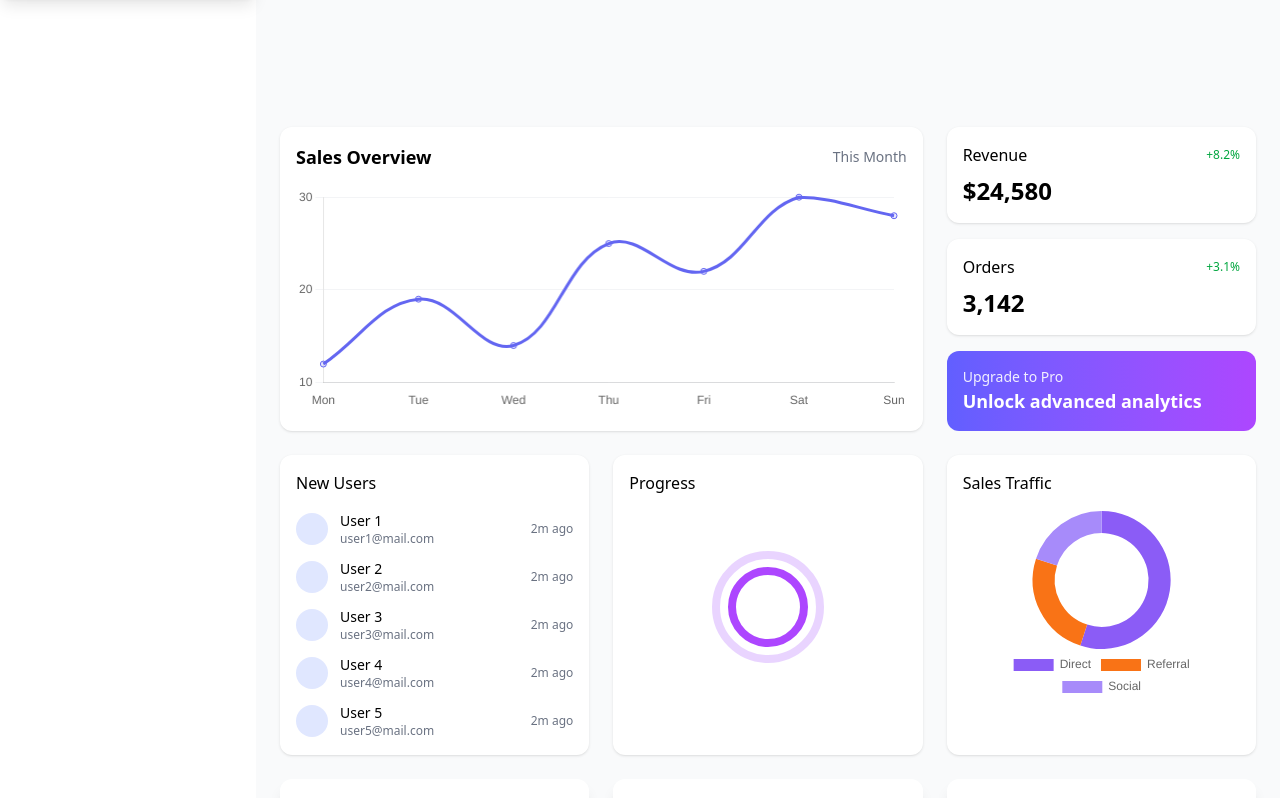
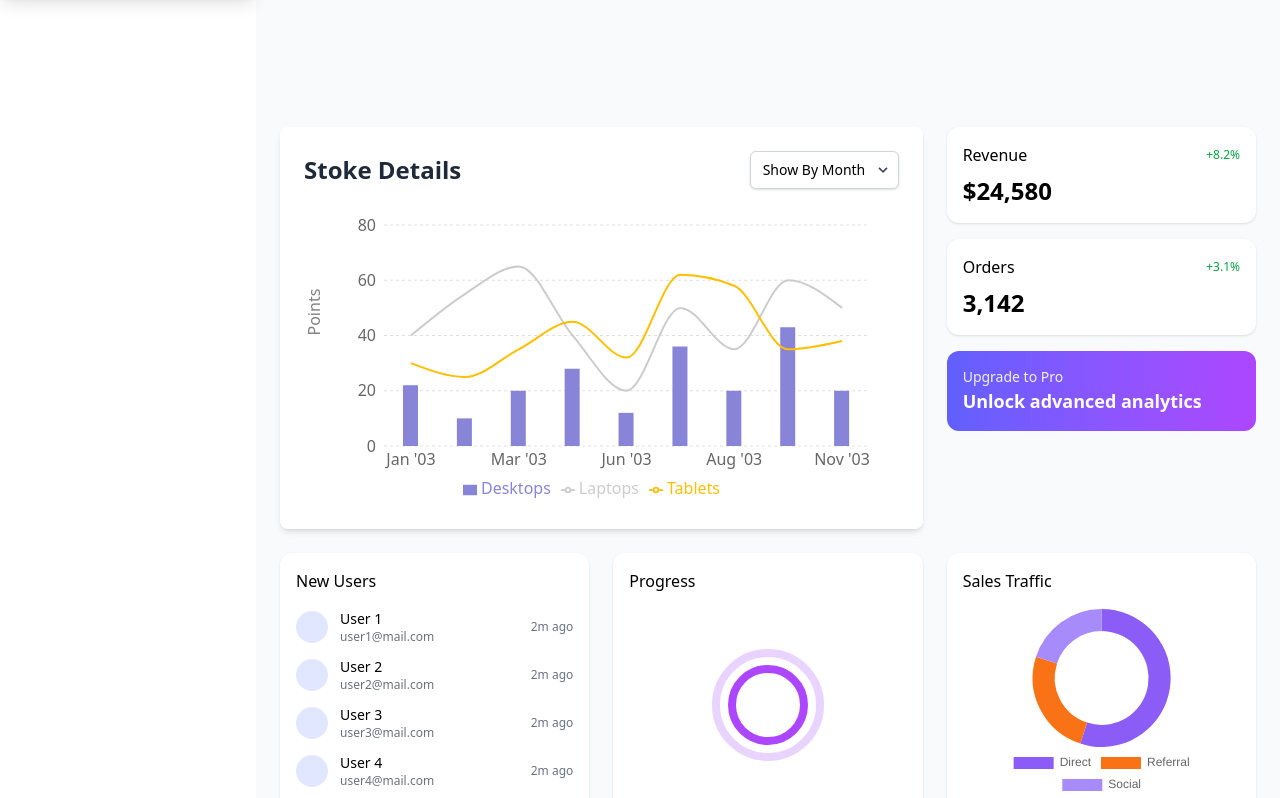
Before and after one commit to Muhammad-Munsif/users-dashboard, a React (Vite) app: page / in a window 1280 px wide. Shown: the part 802-1600 px from the top of the page. Built offline with nearby package versions, Linux system fonts and the light colour scheme.

Commit message:
small changes in three components

```diff
--- a/package.json
+++ b/package.json
@@ -23,6 +23,7 @@
         "react-dom": "^19.1.1",
         "react-icons": "5.5.0",
         "react-router-dom": "^7.9.2",
+        "recharts": "^3.2.1",
         "router": "^2.2.0",
         "tailwindcss": "^4.1.13"
     },
--- /dev/null
+++ b/src/Components/DashboardCards.jsx
@@ -0,0 +1,57 @@
+// src/components/DashboardCards.jsx
+import React from 'react';
+import StatCard from './StatCard';
+import PromoCard from './PromoCard';
+import { User, Globe, BarChart2, PieChart } from 'lucide-react'; // Example icons
+
+const DashboardCards = () => {
+  return (
+    <div className="p-4 sm:p-6 lg:p-8">
+      {/* Grid for the top cards */}
+      <div className="grid grid-cols-1 md:grid-cols-2 lg:grid-cols-4 gap-6 mb-8">
+        {/* Stat Card 1 */}
+        <StatCard
+          icon={User}
+          value="2455"
+          label="User"
+          description="Registrations"
+          color="red" // Custom prop for icon background color
+        />
+        {/* Stat Card 2 */}
+        <StatCard
+          icon={Globe} // Using Globe as an example icon
+          value="2455"
+          label="User"
+          description="Registrations"
+          color="cyan"
+        />
+        {/* Stat Card 3 */}
+        <StatCard
+          icon={BarChart2} // Using BarChart2 as an example icon
+          value="2455"
+          label="User"
+          description="Registrations"
+          color="purple"
+        />
+        {/* Stat Card 4 */}
+        <StatCard
+          icon={PieChart} // Using PieChart as an example icon
+          value="2455"
+          label="User"
+          description="Registrations"
+          color="indigo"
+        />
+      </div>
+
+      {/* Grid for the promo card (spans all columns on mobile, adjusts on tablet/desktop) */}
+      <div className="grid grid-cols-1 lg:grid-cols-2 gap-6">
+        {/* Promo Card */}
+        <div className="lg:col-span-2"> {/* This makes it span 2 columns on large screens */}
+          <PromoCard />
+        </div>
+      </div>
+    </div>
+  );
+};
+
+export default DashboardCards;
--- a/src/Components/Error404.jsx
+++ b/src/Components/Error404.jsx
@@ -1,14 +1,11 @@
 import React from "react";
-import { useNavigate } from "react-router-dom";
 
 const Error404 = () => {
-  const navigate = useNavigate();
   return (
     <div className="flex flex-col justify-center items-center min-h-dvh gap-4 bg-gray-50">
       <h1 className="text-6xl font-bold text-purple-600">404</h1>
       <p className="text-lg text-gray-600 mb-2">Page Not Found</p>
       <button
-        onClick={() => navigate("/")}
         className="px-6 py-2 rounded bg-purple-600 text-white hover:bg-purple-700 transition"
       >
         Back to Home
--- /dev/null
+++ b/src/Components/PromoCard.jsx
@@ -0,0 +1,43 @@
+// src/components/PromoCard.jsx
+import React from 'react';
+import { ArrowRight } from 'lucide-react';
+
+const PromoCard = () => {
+  return (
+    // Background gradient and padding
+    <div className="bg-gradient-to-br from-purple-600 to-indigo-700 p-8 rounded-2xl shadow-lg text-white h-full flex flex-col justify-between relative overflow-hidden">
+      {/* Abstract Background Elements (optional, for visual flair) */}
+      <div className="absolute -bottom-10 -left-10 w-48 h-48 bg-purple-500 opacity-20 rounded-full mix-blend-multiply filter blur-xl"></div>
+      <div className="absolute -top-10 -right-10 w-40 h-40 bg-indigo-500 opacity-20 rounded-full mix-blend-multiply filter blur-xl"></div>
+
+      {/* Content */}
+      <div className="relative z-10 flex flex-col justify-between h-full">
+        {/* Dollar Icon (or similar) */}
+        <div className="mb-6">
+          <span className="inline-flex items-center justify-center h-10 w-10 rounded-full bg-white bg-opacity-20 text-white text-lg font-bold">
+            $
+          </span>
+        </div>
+
+        {/* Title and Description */}
+        <h3 className="text-3xl font-bold mb-3 leading-tight">
+          Create CRM Reports
+        </h3>
+        <p className="text-gray-200 text-lg mb-6 flex-grow">
+          Outlines keep you and honest indulging honest.
+        </p>
+
+        {/* Read More Link */}
+        <a
+          href="#"
+          className="flex items-center text-white font-semibold hover:text-indigo-200 transition-colors duration-200"
+        >
+          Read More
+          <ArrowRight className="ml-2 w-5 h-5" />
+        </a>
+      </div>
+    </div>
+  );
+};
+
+export default PromoCard;
--- /dev/null
+++ b/src/Components/StatCard.jsx
@@ -0,0 +1,40 @@
+// src/components/StatCard.jsx
+import React from 'react';
+import { MoreHorizontal } from 'lucide-react'; // Icon for the three dots
+
+const StatCard = ({ icon: Icon, value, label, description, color }) => {
+  // Determine gradient colors based on the main color prop
+  const iconBgColor = {
+    red: 'bg-red-100 text-red-500', // for pink-like color
+    cyan: 'bg-cyan-100 text-cyan-500',
+    purple: 'bg-purple-100 text-purple-500',
+    indigo: 'bg-indigo-100 text-indigo-500', // for light purple
+  }[color] || 'bg-gray-100 text-gray-500'; // Default if color not matched
+
+  return (
+    <div className="bg-white p-6 rounded-2xl shadow-lg flex flex-col justify-between h-full">
+      {/* Top section: Icon and More options */}
+      <div className="flex justify-between items-start mb-4">
+        {/* Icon */}
+        <div className={`p-3 rounded-xl ${iconBgColor}`}>
+          <Icon className="w-6 h-6" />
+        </div>
+        {/* More options button */}
+        <button className="text-gray-400 hover:text-gray-600">
+          <MoreHorizontal className="w-5 h-5" />
+        </button>
+      </div>
+
+      {/* Main Value */}
+      <p className="text-4xl font-bold text-gray-900 mb-1 leading-tight">
+        {value}
+      </p>
+
+      {/* Label and Description */}
+      <p className="text-lg font-medium text-gray-700">{label}</p>
+      <p className="text-sm text-gray-500">{description}</p>
+    </div>
+  );
+};
+
+export default StatCard;
--- /dev/null
+++ b/src/Components/StockDetailsChart.jsx
@@ -0,0 +1,66 @@
+// src/components/StockDetailsChart.jsx
+import React from 'react';
+import {
+  LineChart,
+  Line,
+  BarChart,
+  Bar,
+  XAxis,
+  YAxis,
+  CartesianGrid,
+  Tooltip,
+  Legend,
+  ResponsiveContainer,
+} from 'recharts';
+
+// --- Mock Data ---
+// This data closely matches the structure and values in your image.
+const data = [
+  { name: 'Jan \'03', Desktops: 22, Laptops: 40, Tablets: 30, pv: 2400, amt: 2400 },
+  { name: 'Feb \'03', Desktops: 10, Laptops: 55, Tablets: 25, pv: 1398, amt: 2210 },
+  { name: 'Mar \'03', Desktops: 20, Laptops: 65, Tablets: 35, pv: 9800, amt: 2290 },
+  { name: 'Apr \'03', Desktops: 28, Laptops: 40, Tablets: 45, pv: 3908, amt: 2000 },
+  { name: 'Jun \'03', Desktops: 12, Laptops: 20, Tablets: 32, pv: 4800, amt: 2181 },
+  { name: 'Jul \'03', Desktops: 36, Laptops: 50, Tablets: 62, pv: 3800, amt: 2500 },
+  { name: 'Aug \'03', Desktops: 20, Laptops: 35, Tablets: 58, pv: 4300, amt: 2100 },
+  { name: 'Oct \'03', Desktops: 43, Laptops: 60, Tablets: 35, pv: 4300, amt: 2100 },
+  { name: 'Nov \'03', Desktops: 20, Laptops: 50, Tablets: 38, pv: 4300, amt: 2100 },
+];
+
+const StockDetailsChart = () => {
+  return (
+    <div className="bg-white p-6 rounded-lg shadow-md max-w-4xl mx-auto">
+      <div className="flex justify-between items-center mb-4">
+        <h2 className="text-2xl font-semibold text-gray-800">Stoke Details</h2>
+        <div className="relative">
+          <select className="appearance-none bg-white border border-gray-300 rounded-md py-2 pl-3 pr-8 shadow-sm focus:outline-none focus:ring-indigo-500 focus:border-indigo-500 text-sm">
+            <option>Show By Month</option>
+            <option>Show By Week</option>
+            <option>Show By Year</option>
+          </select>
+          <div className="pointer-events-none absolute inset-y-0 right-0 flex items-center px-2 text-gray-700">
+            <svg className="fill-current h-4 w-4" xmlns="http://www.w3.org/2000/svg" viewBox="0 0 20 20"><path d="M9.293 12.95l.707.707L15.657 8l-1.414-1.414L10 10.828 5.757 6.586 4.343 8z"/></svg>
+          </div>
+        </div>
+      </div>
+
+      <ResponsiveContainer width="100%" height={300}>
+        <BarChart
+          data={data}
+          margin={{ top: 20, right: 30, left: 20, bottom: 5 }}
+        >
+          <CartesianGrid strokeDasharray="3 3" vertical={false} stroke="#e0e0e0" />
+          <XAxis dataKey="name" axisLine={false} tickLine={false} />
+          <YAxis axisLine={false} tickLine={false} label={{ value: 'Points', angle: -90, position: 'insideLeft', offset: -10 }} />
+          <Tooltip />
+          <Legend />
+          <Bar dataKey="Desktops" fill="#8884d8" barSize={15} /> {/* Purple bars */}
+          <Line type="monotone" dataKey="Laptops" stroke="#cccccc" strokeWidth={2} dot={false} /> {/* Gray Line */}
+          <Line type="monotone" dataKey="Tablets" stroke="#FFBF00" strokeWidth={2} dot={false} /> {/* Orange Line */}
+        </BarChart>
+      </ResponsiveContainer>
+    </div>
+  );
+};
+
+export default StockDetailsChart;
--- a/src/pages/Home.jsx
+++ b/src/pages/Home.jsx
@@ -15,6 +15,7 @@ import StokeDetail from "../Components/StokeDetail";
 import RecentActivity from "../Components/RecentActivity";
 import MemberMail from "../Components/MemberMail";
 import StokeDetails from "../Components/StokeDetails";
+import StockDetailsChart from "../Components/StockDetailsChart";
 
 ChartJS.register(
   CategoryScale,
@@ -32,8 +33,8 @@ const Home = () => {
       <Table />
       <div className="p-4 md:p-6 space-y-6">
         <div className="grid grid-cols-1 lg:grid-cols-3 gap-6">
-          <div className="lg:col-span-2 bg-white rounded-xl shadow-sm p-4">
-            <div className="flex items-center justify-between mb-4">
+          <div className="lg:col-span-2 ">
+            {/* <div className="flex items-center justify-between mb-4">
               <h2 className="text-lg font-semibold">Sales Overview</h2>
               <span className="text-sm text-gray-500">This Month</span>
             </div>
@@ -62,7 +63,8 @@ const Home = () => {
                   },
                 }}
               />
-            </div>
+            </div> */}
+            <StockDetailsChart />
           </div>
           <div className="space-y-4">
             <div className="bg-white rounded-xl shadow-sm p-4">
```
Also changed, not shown: 1 other file (tests, documents, lock files or other folders).
